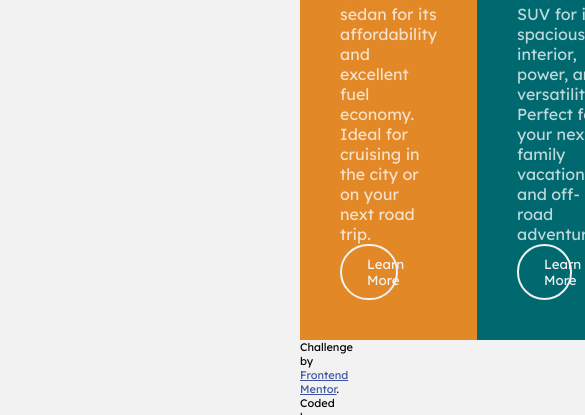
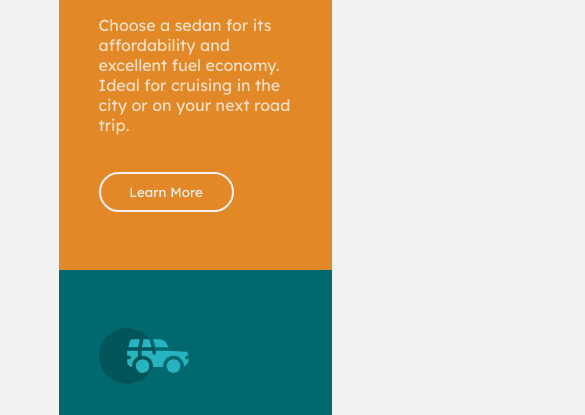
Before and after one commit to profhdeivisson/3-column-preview-card-component-main, a plain HTML site: page index.html in a window 390 px wide. Shown: the part 270-685 px from the top of the page, 585 px wide, since content can reach past the window. Drawn offline with Linux system fonts and the light colour scheme.

Commit message:
Alteração no css media queries

```diff
--- a/style.css
+++ b/style.css
@@ -5,11 +5,16 @@
     font-family: Lexend Deca, sans-serif;
 }
 body{
-    padding: 120px 300px;
     background-color: hsl(0, 0%, 95%);
+    display: flex;
+    flex-direction: column;
+    align-items: center;
+    height: 100vh;
+    justify-content: center;
 }
 main{
     display: flex;
+    max-width: 80%;
 }
 h1{
     font-family: Big Shoulders Display;
@@ -53,18 +58,20 @@ button{
     border: 2px solid hsl(0, 0%, 95%);
     border-radius: 50px;
     padding: 10px 25px;
-    max-width: 60%;
+    max-width: 70%;
 }
 button:hover{
     background-color: hsl(0, 0%, 95%);
     cursor: pointer;
 }
 
-@media screen and (max-width: 375px){
+@media screen and (max-width: 800px){
     body{
-        padding: 60px 20px;
+        height: auto;
+        padding-top: 60px;
     }
     main{
         flex-direction: column;
+        max-width: 70vw;
     }
 }
```
